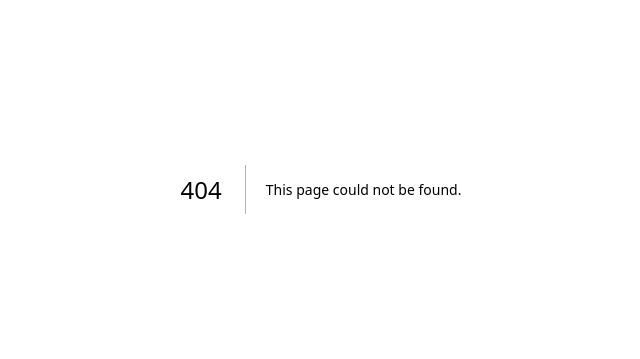
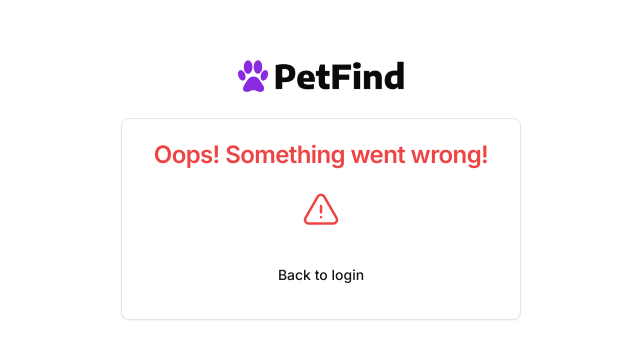
Before and after one commit to vvsitnic/pet-find-web-app, a Next.js app: page /auth/error in a window 1280 px wide. Before the commit this address had no page. Shown: the part 211-570 px from the top of the page, without its empty margins (319-959 px from the left). Built offline with nearby package versions, Linux system fonts and the light colour scheme.

Commit message:
Created auth error page if error occures (same gmail)

```diff
--- /dev/null
+++ b/src/app/auth/error/page.tsx
@@ -0,0 +1,48 @@
+import React from 'react';
+
+import { ExclamationTriangleIcon } from '@heroicons/react/24/outline';
+
+import {
+  Card,
+  CardContent,
+  CardFooter,
+  CardHeader,
+  CardTitle,
+} from '@/components/ui/card';
+import { Button } from '@/components/ui/button';
+import Link from 'next/link';
+import Image from 'next/image';
+
+const AuthErrorPage = () => {
+  return (
+    <div className="w-[400px]">
+      <Image
+        height={35}
+        width={168}
+        src="/petfind-logo.png"
+        alt="PetFind Logo"
+        className="mx-auto mb-6"
+        priority
+      />
+      <Card>
+        <CardHeader>
+          <CardTitle className="text-center text-destructive">
+            Oops! Something went wrong!
+          </CardTitle>
+        </CardHeader>
+        <CardContent>
+          <div className=" w-full flex items-center justify-center">
+            <ExclamationTriangleIcon className="size-10 text-destructive" />
+          </div>
+        </CardContent>
+        <CardFooter>
+          <Button variant="link" className="w-full" asChild>
+            <Link href="/auth/login">Back to login</Link>
+          </Button>
+        </CardFooter>
+      </Card>
+    </div>
+  );
+};
+
+export default AuthErrorPage;
--- a/src/auth.ts
+++ b/src/auth.ts
@@ -6,6 +6,7 @@ import { db } from '@/lib/db';
 import authConfig from './auth.config';
 
 export const { auth, handlers, signIn, signOut } = NextAuth({
+  pages: { signIn: '/auth/login', error: '/auth/error' },
   events: {
     async linkAccount({ user }) {
       await db.user.update({
--- a/src/components/auth/social.tsx
+++ b/src/components/auth/social.tsx
@@ -22,9 +22,9 @@ export default function Social() {
       >
         <FcGoogle className="h-5 w-5" />
       </Button>
-      <Button size="lg" className="w-full" variant="outline">
+      {/* <Button size="lg" className="w-full" variant="outline">
         <FaFacebook className="h-5 w-5" />
-      </Button>
+      </Button> */}
     </div>
   );
 }
--- a/src/routes.ts
+++ b/src/routes.ts
@@ -21,7 +21,7 @@ export const publicDynamicRoutes = ['/application/pet'];
  * These routes will redirect users to /settings
  * @type {string[]}
  */
-export const authRoutes = ['/auth/login', '/auth/signup'];
+export const authRoutes = ['/auth/login', '/auth/signup', '/auth/error'];
 
 /**
  * The prefix for api auth routes
```
